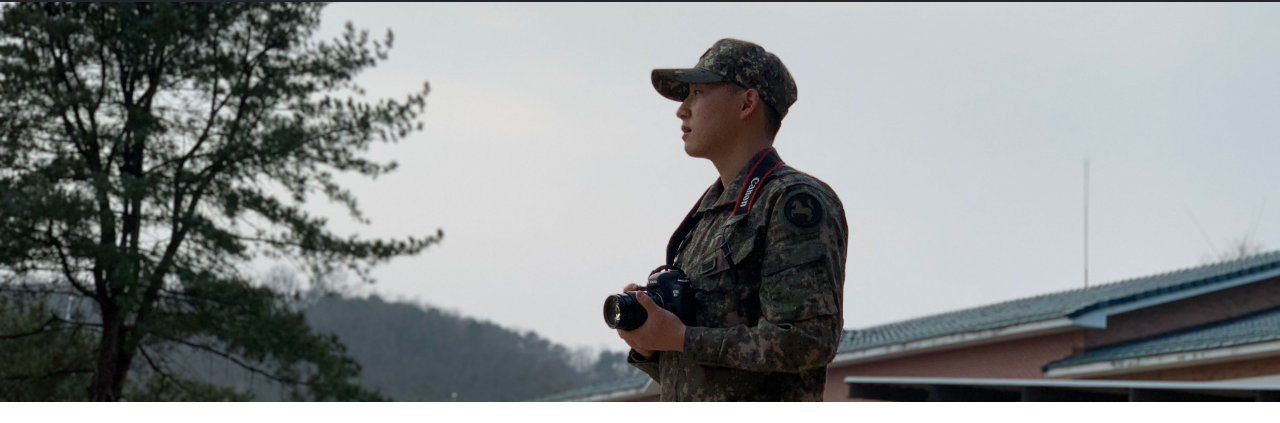
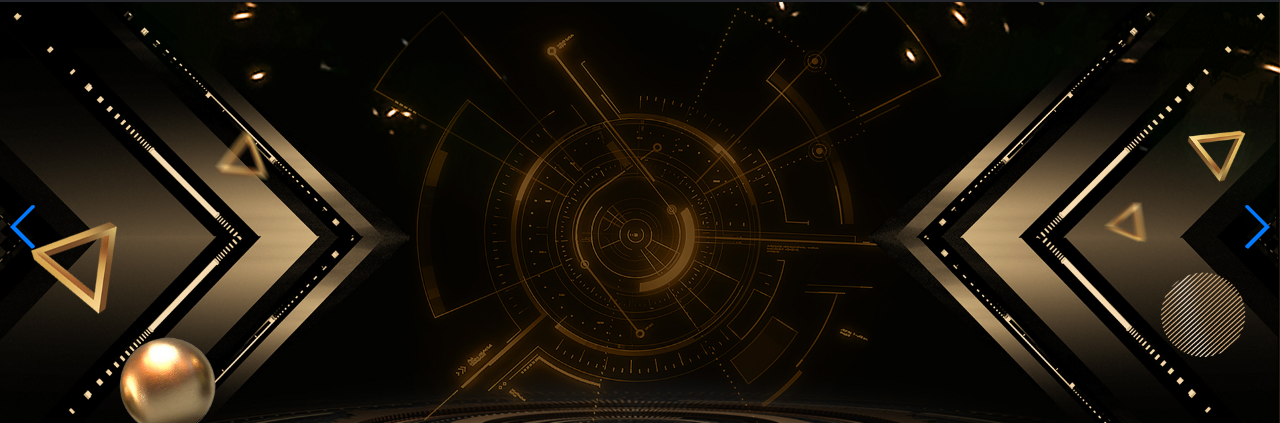
Before and after one commit to tmdwhd0123/jjongfilm, a website: page public/index.html in a window 1280 px wide. Shown: the part 61-484 px from the top of the page. Drawn offline with nearby package versions, Linux system fonts and the light colour scheme; a web font is replaced by a local one.

Commit message:
banner swiper

```diff
--- a/public/css/components/banner.css
+++ b/public/css/components/banner.css
@@ -4,6 +4,6 @@
 
 #banner img{
   width: 100%;
-  height: 400px;
+  height: 450px;
   object-fit: cover;
 }
--- a/public/css/components/swiper.css
+++ b/public/css/components/swiper.css
@@ -38,3 +38,30 @@
             -webkit-align-items: center;
             align-items: center;
         }
+
+.swiper-banner {
+      width: 100%;
+      height: 100%;
+      margin-left: auto;
+      margin-right: auto;
+    }
+
+    .swiper-banner-slide {
+      text-align: center;
+      font-size: 18px;
+      background: #fff;
+
+      /* Center slide text vertically */
+      display: -webkit-box;
+      display: -ms-flexbox;
+      display: -webkit-flex;
+      display: flex;
+      -webkit-box-pack: center;
+      -ms-flex-pack: center;
+      -webkit-justify-content: center;
+      justify-content: center;
+      -webkit-box-align: center;
+      -ms-flex-align: center;
+      -webkit-align-items: center;
+      align-items: center;
+    }
--- a/public/css/styles.css
+++ b/public/css/styles.css
@@ -453,10 +453,6 @@ body {
     height: 200px;
   }
 
-  #banner img{
-    height: 200px;
-  }
-
   #footer{
     flex-direction: column-reverse;
     padding: 10.4167vw 15px;
--- a/public/index.html
+++ b/public/index.html
@@ -53,7 +53,29 @@
 
   <!-- banner -->
   <section id="banner">
-    <img src="img/banner/banner.jpg" alt="banner">
+
+  <!-- Swiper -->
+  <div class="swiper-container swiper-banner">
+    <div class="swiper-wrapper">
+      <div class="swiper-slide swiper-banner-slide">
+        <img src="img/banner/banner1.jpg" alt="banner">
+      </div>
+      <div class="swiper-slide swiper-banner-slide">
+        <img src="img/banner/banner2.jpg" alt="banner">
+      </div>
+      <div class="swiper-slide swiper-banner-slide">
+        <img src="img/banner/banner.jpg" alt="banner">
+      </div>
+      <div class="swiper-slide swiper-banner-slide">
+        <img src="img/banner/banner2.jpg" alt="banner">
+      </div>
+    </div>
+    <!-- Add Pagination -->
+    <div class="swiper-pagination"></div>
+    <!-- Add Arrows -->
+    <div class="swiper-button-next"></div>
+    <div class="swiper-button-prev"></div>
+  </div>
   </section>
 
   <!-- introduce -->
--- a/public/js/swiper.js
+++ b/public/js/swiper.js
@@ -33,3 +33,19 @@ var swiper = new Swiper('.swiper2', {
                 clickable: true,
             },
         });
+
+
+
+    var swiper = new Swiper('.swiper-banner', {
+      slidesPerView: 1,
+      spaceBetween: 30,
+      loop: true,
+      pagination: {
+        el: '.swiper-pagination',
+        clickable: true,
+      },
+      navigation: {
+        nextEl: '.swiper-button-next',
+        prevEl: '.swiper-button-prev',
+      },
+    });
```
Also changed, not shown: public/img/banner/banner1.jpg (added), 1 other file.
